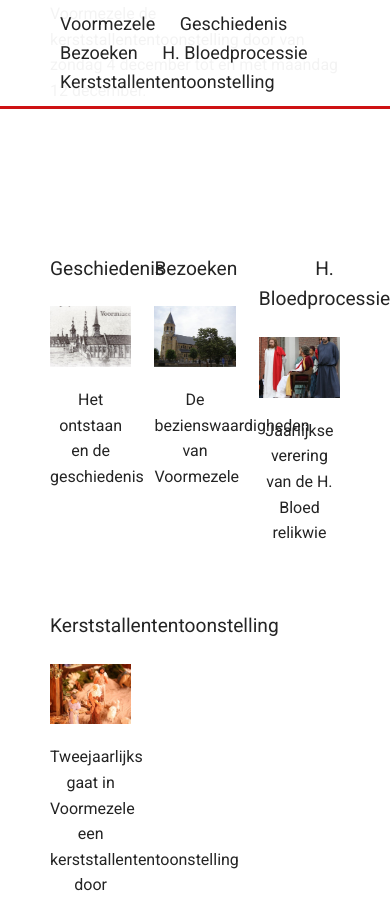
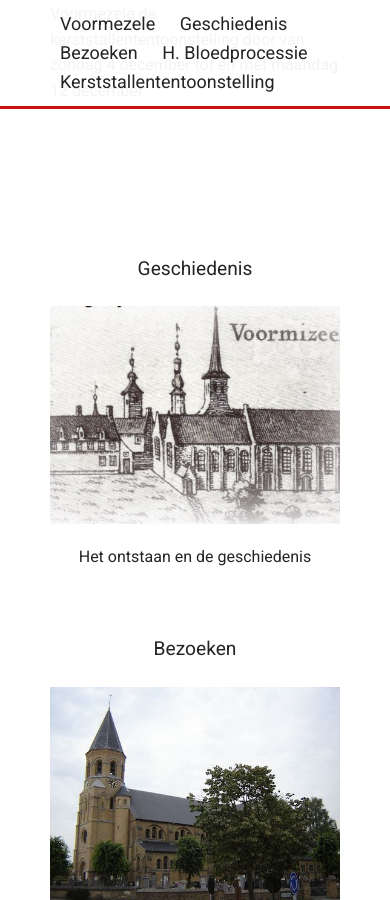
Before and after one commit to dannycuvelier/voormezele.github.io, a Jekyll site: the page built from index.html, in a window 390 px wide and 900 px high, scrolled down 908 px. Built offline with Jekyll 4.4.1, drawn with Linux system fonts in a browser that asks for light colours.

Commit message:
landing blocks responsiveness

```diff
--- a/_sass/landing.scss
+++ b/_sass/landing.scss
@@ -63,3 +63,21 @@
         }
     }
 }
+
+
+@include media-query(720px) {
+    .blocks {
+        .block {
+            width: 46%;
+        }
+    }
+}
+
+
+@include media-query(512px) {
+    .blocks {
+        .block {
+            width: 100%;
+        }
+    }
+}
```
